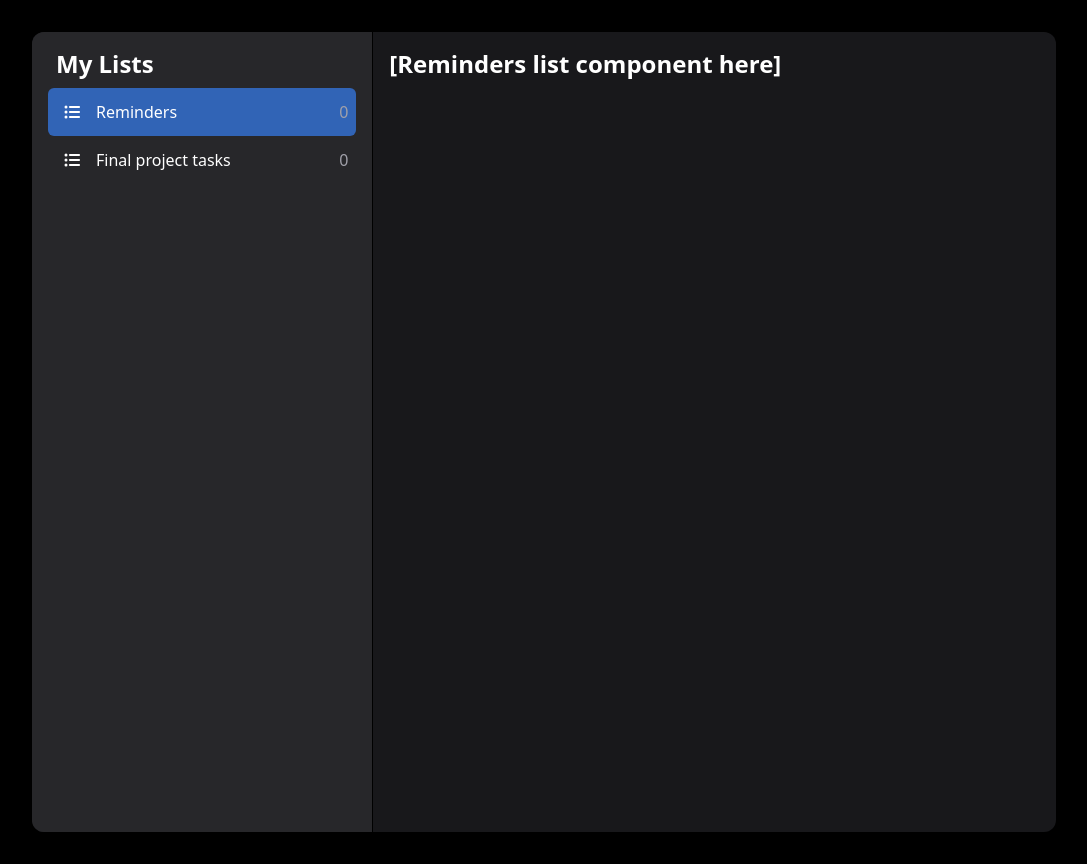
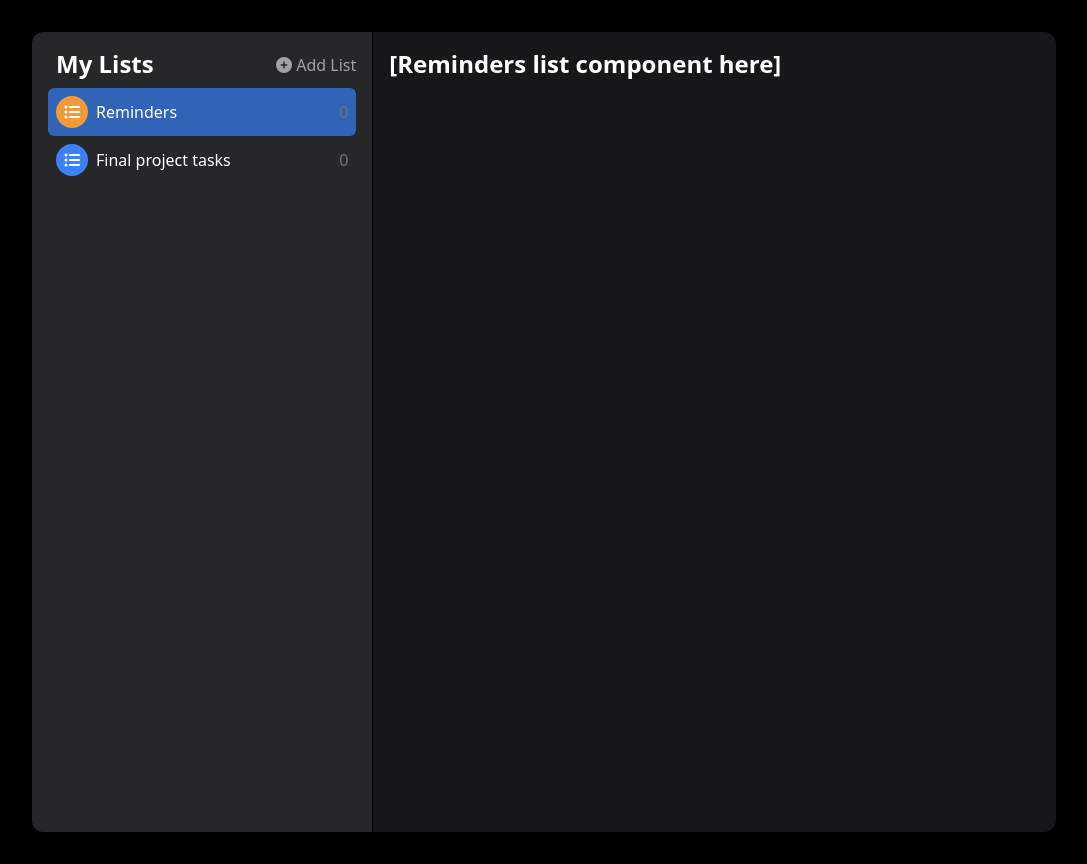
Before and after one commit to tw0po1nt/react-reminders, a React (Create React App) app: page / in a window 1280 px wide. Shown: the whole page, without its empty margins (96-1183 px from the left). Built offline with nearby package versions, Linux system fonts and the light colour scheme; the HTML template or start-up script is replaced by a standard one.

Commit message:
Finish the sidebar component

```diff
--- a/src/App.tsx
+++ b/src/App.tsx
@@ -1,5 +1,5 @@
 import Sidebar from "./components/Sidebar";
-import { LISTS } from "./app-data";
+import { LISTS, ReminderList } from "./app-data";
 import { useState } from "react";
 
 function App() {
@@ -10,10 +10,20 @@ function App() {
     setSelectedListId(listId);
   };
 
+  const handleAddList = (newList: Omit<ReminderList, "id">) => {
+    setLists(prev => ([
+      ...prev,
+      {
+        id: prev[prev.length - 1].id + 1,
+        ...newList
+      }
+    ]));
+  };
+
   return (
     <div className="container flex flex-row bg-zinc-900 overflow-clip h-screen max-w-5xl rounded-xl lg:my-8">
       <aside className="h-full w-1/3 min-w-fit bg-zinc-800 border-r border-black p-4">
-        <Sidebar lists={lists} selectedListId={selectedListId} onSelectList={handleSelectList} />
+        <Sidebar lists={lists} selectedListId={selectedListId} onSelectList={handleSelectList} onCommitAddList={handleAddList} />
       </aside>
       <section className="h-full grow pt-4 pl-4">
         <h1 className="text-2xl text-white font-bold">[Reminders list component here]</h1>
--- a/src/app-data.ts
+++ b/src/app-data.ts
@@ -25,3 +25,18 @@ export const LISTS: ReminderList[] = [
     reminders: [],
   },
 ];
+
+const COLORS = [
+  "#EB5545",
+  "#F9D84A",
+  "#68CE6A",
+  "#89C1FA",
+  "#5E5CDE",
+  "#EC5D7B",
+  "#C983EE",
+  "#C3A77C",
+  "#747E86",
+  "#E3B7B0"
+]
+
+export const getRandomColor = () => COLORS[Math.floor(Math.random()*COLORS.length)];
--- a/src/components/Sidebar.tsx
+++ b/src/components/Sidebar.tsx
@@ -1,31 +1,100 @@
-import { FC } from "react";
+import { FC, useState, ChangeEvent, KeyboardEvent, useEffect } from "react";
 import { FontAwesomeIcon } from "@fortawesome/react-fontawesome";
-import { faListUl } from "@fortawesome/free-solid-svg-icons";
-import { ReminderList } from "../app-data";
+import { faListUl, faCirclePlus } from "@fortawesome/free-solid-svg-icons";
+import { ReminderList, getRandomColor } from "../app-data";
 
 interface SidebarProps {
   lists: ReminderList[];
   selectedListId: number;
   onSelectList: (listId: number) => void;
+  onCommitAddList: (newList: Omit<ReminderList, "id">) => void;
 }
 
-const Sidebar: FC<SidebarProps> = ({ lists, selectedListId, onSelectList }) => {
+const Sidebar: FC<SidebarProps> = ({ lists, selectedListId, onSelectList, onCommitAddList }) => {
+  const [newList, setNewList] = useState<Omit<ReminderList, "id"> | undefined>();
+
+  const handleAddListClicked = () => {
+    if (!newList) {
+      setNewList({
+        name: "New list",
+        color: getRandomColor(),
+        reminders: [],
+      });
+    }
+  };
+
+  const handleNewListNameChange = (e: ChangeEvent<HTMLInputElement>) => {
+    setNewList(prev => {
+      if (prev) {
+        return {
+          ...prev,
+          name: e.target.value,
+        }
+      }
+
+      return prev;
+    })
+  };
+
+  const handleReturnKeyClicked = (e: KeyboardEvent<HTMLInputElement>) => {
+    if (e.key === "Enter") {
+      commitNewListItem();
+    }
+  };
+
+  const handleNewListBlur = () => {
+    commitNewListItem();
+  };
+
+  const commitNewListItem = () => {
+    if (newList) {
+      const nextId = lists[lists.length - 1].id + 1;
+      onCommitAddList(newList);
+      setNewList(undefined);
+      onSelectList(nextId);
+    }
+  };
+
   return (
     <section className="w-full">
-      <h1 className="text-2xl text-white font-bold ml-2 mb-2">My Lists</h1>
+      <div className="flex flex-row items-baseline">
+        <h1 className="grow text-2xl text-white font-bold ml-2 mb-2">My Lists</h1>
+        <div className="flex flex-row items-center">
+          <FontAwesomeIcon icon={faCirclePlus} className="text-zinc-400 mr-1" />
+          <p className="text-zinc-400 cursor-pointer" onClick={handleAddListClicked}>Add List</p>
+        </div>
+      </div>
       <div className="w-full">
         {lists.map(l => {
           const isSelected = l.id === selectedListId;
           return (
             <div onClick={() => onSelectList(l.id)} className={`flex flex-row items-center rounded-md p-2 cursor-pointer ${isSelected ? 'bg-[#3164B6]' : ''}`} key={l.id}>
-              <div className={`flex flex-row justify-center items-center w-8 h-8 bg-[${l.color}] rounded-full mr-2`}>
+              <div
+                className="flex flex-row justify-center items-center w-8 h-8 rounded-full mr-2"
+                style={{ backgroundColor: l.color }}> {/* Tailwind doesn't allow template strings for classes */}
                 <FontAwesomeIcon icon={faListUl} className="text-white" />
               </div>
               <p className="text-white text-base grow">{l.name}</p>
-              <p className="text-zinc-400 text-base ml-2">{l.reminders.length}</p>
+              <p className="text-zinc-500 text-base ml-2">{l.reminders.length}</p>
             </div>
           );
         })}
+        {newList && (
+          <div className={"flex flex-row items-center rounded-md p-2 cursor-pointer"}>
+            <div
+              className="flex flex-row justify-center items-center w-8 h-8 rounded-full mr-2"
+              style={{ backgroundColor: newList.color }}> {/* Tailwind doesn't allow template strings for classes */}
+              <FontAwesomeIcon icon={faListUl} className="text-white" />
+            </div>
+            <input
+              className="grow bg-zinc-800 text-white focus:ring-0 focus:ring-offset-0"
+              type="text"
+              value={newList.name}
+              onChange={handleNewListNameChange}
+              onKeyUp={handleReturnKeyClicked}
+              onBlur={handleNewListBlur} />
+        </div>
+        )}
       </div>
     </section>
   );
```
